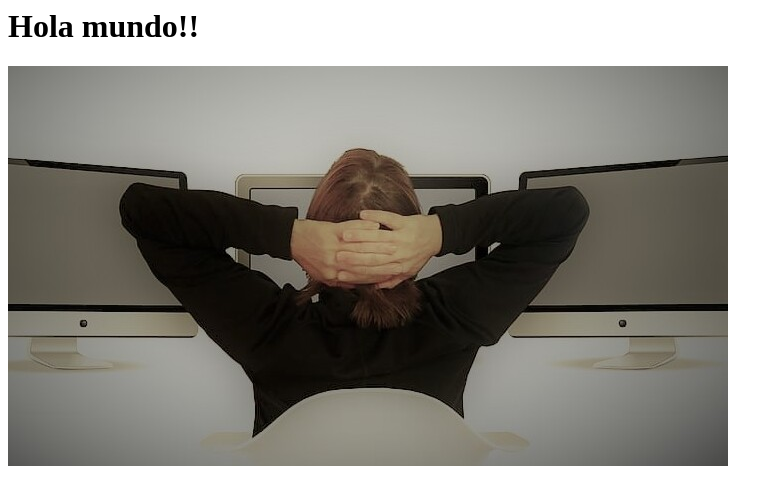
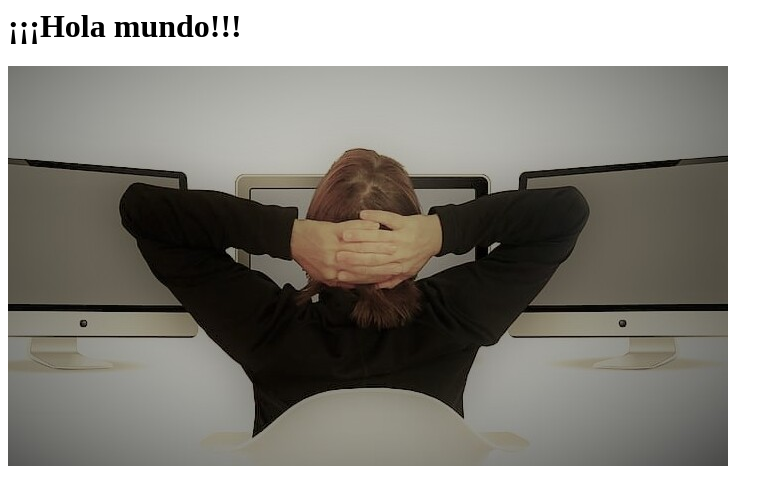
Before and after one commit to Licourgos/licourgos.github.io, a plain HTML site: page index.html in a window 1280 px wide. Shown: the whole page, without its empty margins (0-783 px from the left). Drawn offline with Linux system fonts and the light colour scheme.

Commit message:
otra correccion

```diff
--- a/index.html
+++ b/index.html
@@ -1,4 +1,4 @@
 <html>
-    <h1>Hola mundo!!</h1>
+    <h1>¡¡¡Hola mundo!!!</h1>
     <div><img src="Img.jpg"></div>
 </html>
```
